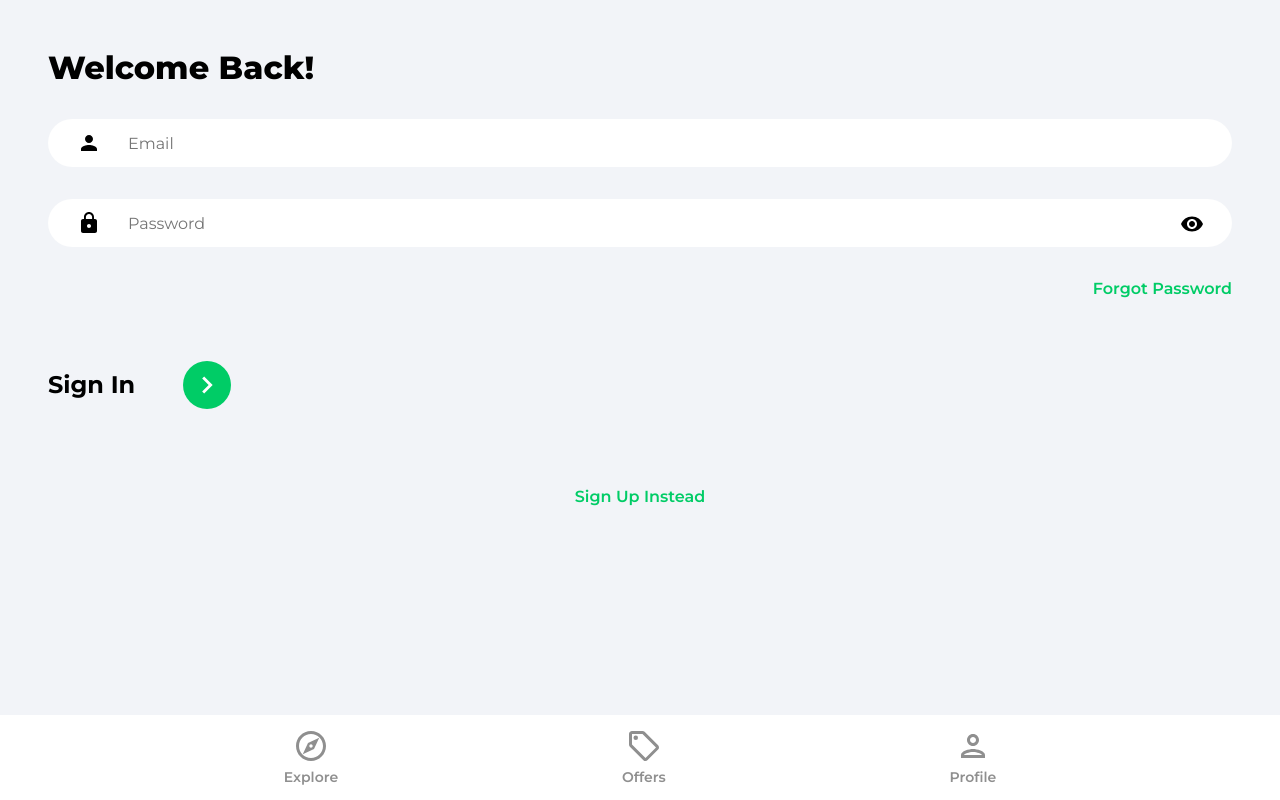
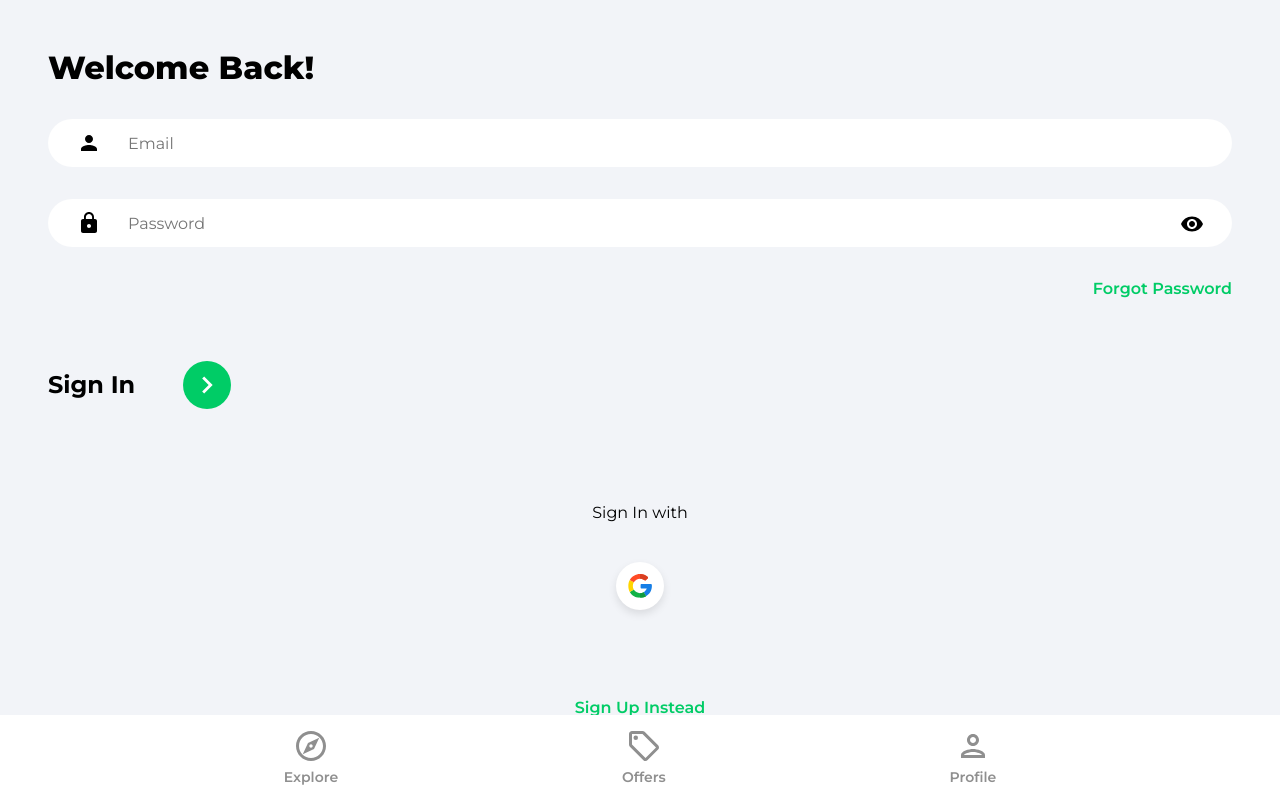
Before and after one commit to xDamneDx/react-traversy-house-marketplace, a React (Create React App) app: page /sign-in in a window 1280 px wide. Built offline with nearby package versions, Linux system fonts and the light colour scheme; no server answers.

Commit message:
Added OAuth component

```diff
--- a/src/pages/SignIn.jsx
+++ b/src/pages/SignIn.jsx
@@ -4,6 +4,9 @@ import { getAuth, signInWithEmailAndPassword } from "firebase/auth";
 import { toast } from "react-toastify";
 import { ReactComponent as ArrowRightIcon } from "../assets/svg/keyboardArrowRightIcon.svg";
 import visibilityIcon from "../assets/svg/visibilityIcon.svg";
+
+// Components:
+import OAuth from "../components/OAuth";
 
 function SignIn() {
   const [showPassword, setShowPassword] = useState(false);
@@ -82,7 +85,7 @@ function SignIn() {
               </button>
             </div>
           </form>
-          {/* Google OAuth */}
+          <OAuth />
           <Link to="/sign-up" className="registerLink">
             Sign Up Instead
           </Link>
--- a/src/pages/SignUp.jsx
+++ b/src/pages/SignUp.jsx
@@ -10,6 +10,9 @@ import { db } from "../firebase.config";
 import { toast } from "react-toastify";
 import { ReactComponent as ArrowRightIcon } from "../assets/svg/keyboardArrowRightIcon.svg";
 import visibilityIcon from "../assets/svg/visibilityIcon.svg";
+
+// Components:
+import OAuth from "../components/OAuth";
 
 function SignUp() {
   const [showPassword, setShowPassword] = useState(false);
@@ -107,7 +110,7 @@ function SignUp() {
               </button>
             </div>
           </form>
-          {/* Google OAuth */}
+          <OAuth />
           <Link to="/sign-in" className="registerLink">
             Sign In Instead
           </Link>
```
